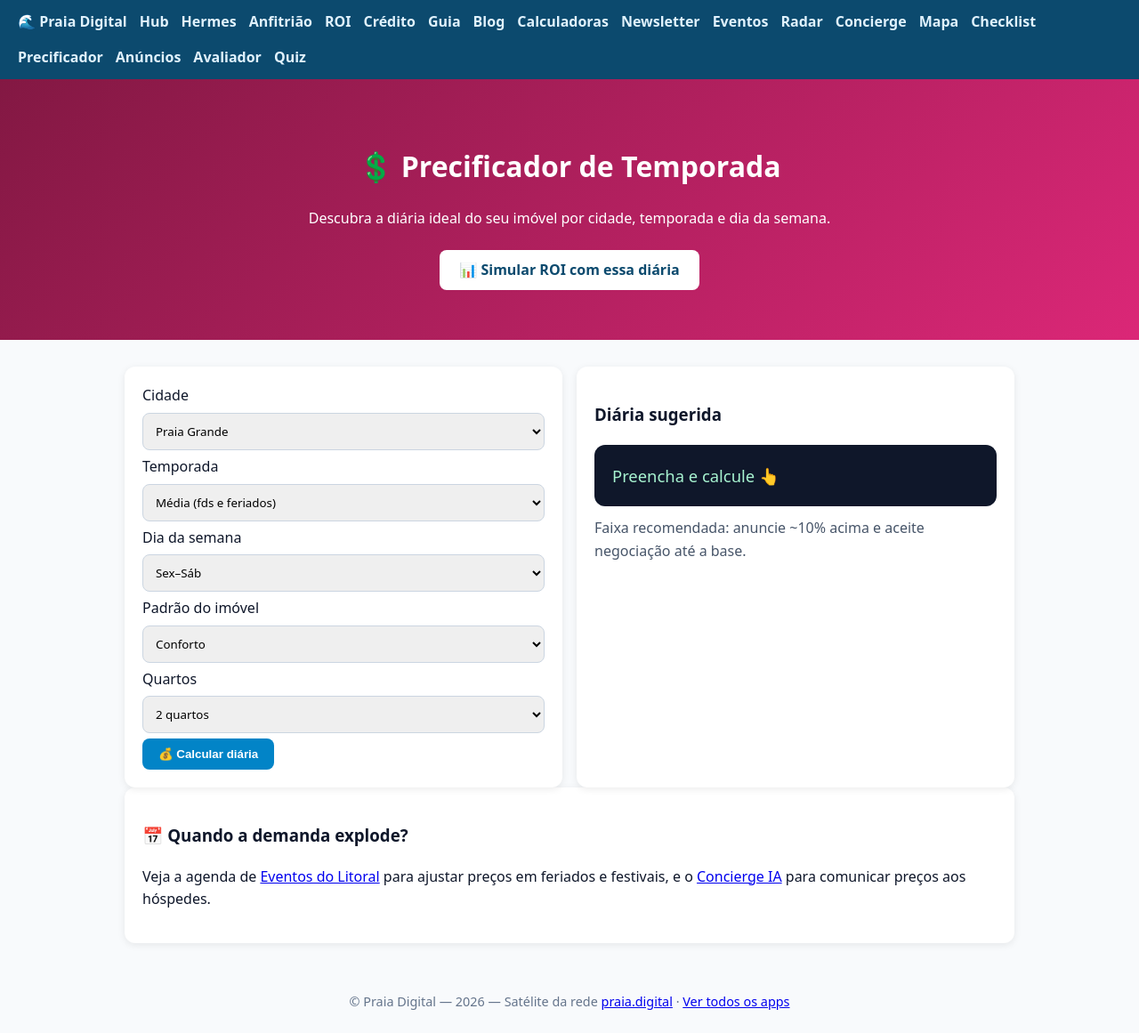
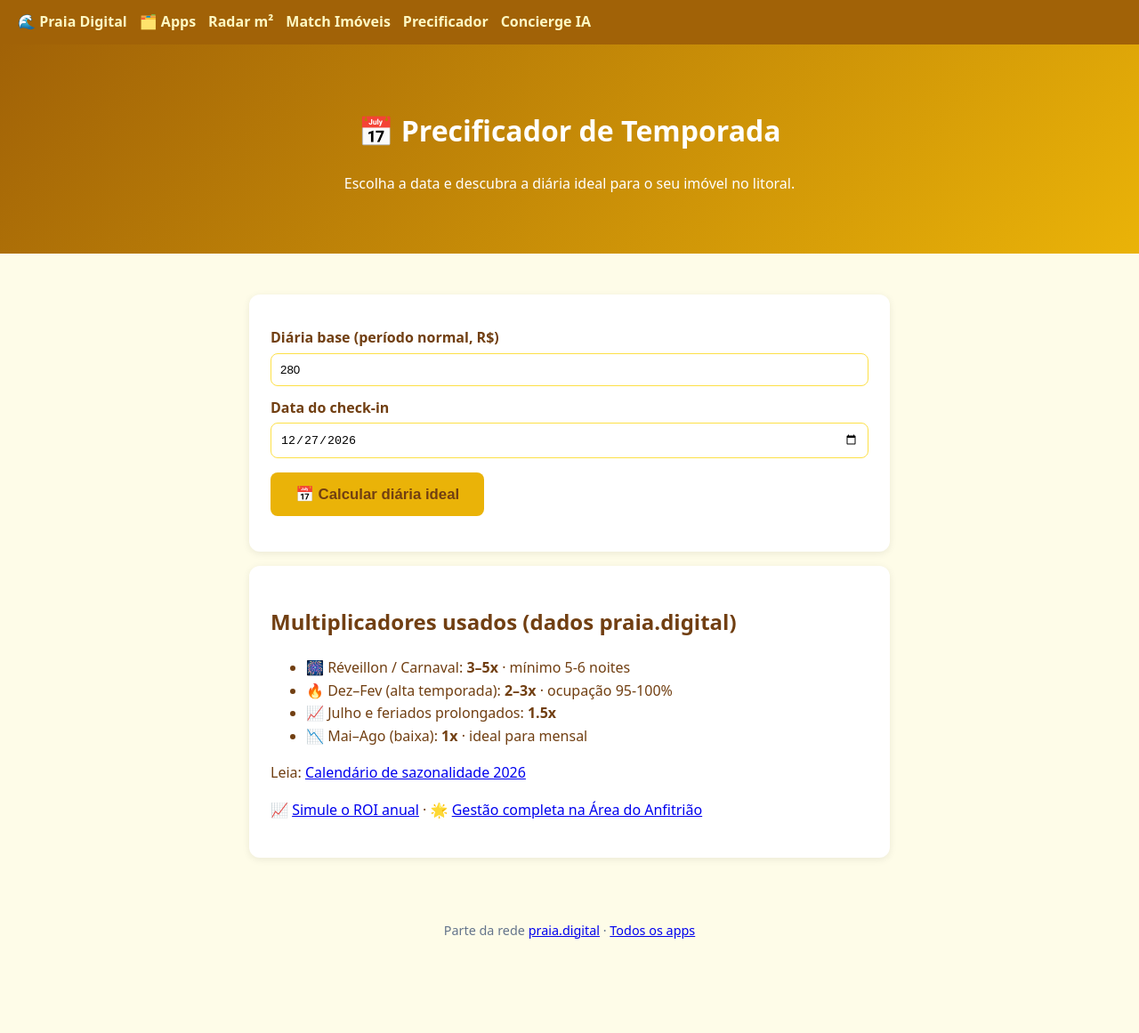
Before and after one commit to praiadigital/precificador-temporada, a plain HTML site: page index.html in a window 1280 px wide. Shown: the whole page at 89% size. After the commit the page ends 1081 px from the top, so only its background shows below. Drawn offline with Linux system fonts and the light colour scheme.

Commit message:
feat: Precificador de Temporada interactive app

```diff
--- a/index.html
+++ b/index.html
@@ -3,64 +3,73 @@
 <head>
 <meta charset="UTF-8">
 <meta name="viewport" content="width=device-width, initial-scale=1.0">
-<title>Precificador de Temporada | Praia Digital</title>
-<meta name="description" content="Diária sugerida para locação de temporada por cidade, temporada, dia da semana e padrão do imóvel. Satélite de praia.digital.">
+<title>Precificador de Temporada — Diária ideal por data no litoral | Praia Digital</title>
+<meta name="description" content="Descubra a diária ideal do seu imóvel de temporada para qualquer data: alta temporada, Carnaval, feriados e baixa temporada no litoral paulista.">
 <style>
-body{font-family:system-ui,-apple-system,sans-serif;margin:0;background:#f8fafc;color:#0f172a;line-height:1.6}
-.hero{background:linear-gradient(135deg,#831843,#db2777);color:#fff;padding:50px 20px;text-align:center}
-.container{max-width:1000px;margin:0 auto;padding:30px 20px}
-.grid{display:grid;grid-template-columns:repeat(auto-fit,minmax(260px,1fr));gap:16px}
-.card{background:#fff;border-radius:12px;padding:20px;box-shadow:0 2px 8px rgba(0,0,0,.08)}
-.cta{display:inline-block;background:#fff;color:#0c4a6e;padding:10px 22px;border-radius:8px;text-decoration:none;font-weight:700;margin:6px}
-button{background:#0284c7;color:#fff;border:none;padding:10px 18px;border-radius:8px;font-weight:700;cursor:pointer}
-input,select,textarea{width:100%;padding:10px;border:1px solid #cbd5e1;border-radius:8px;margin:6px 0;font-family:inherit}
-.resultado{background:#0f172a;color:#a7f3d0;border-radius:12px;padding:20px;font-size:1.15em}
+body{font-family:system-ui,-apple-system,sans-serif;margin:0;background:#fefce8;color:#713f12;line-height:1.6}
+nav{background:#a16207;padding:12px 20px;display:flex;gap:14px;flex-wrap:wrap}
+nav a{color:#fef9c3;text-decoration:none;font-weight:600}
+nav a:hover{color:#fff}
+.hero{background:linear-gradient(135deg,#a16207,#eab308);color:#fff;padding:50px 20px;text-align:center}
+.container{max-width:720px;margin:0 auto;padding:30px 20px}
+.card{background:#fff;border-radius:12px;padding:24px;margin:16px 0;box-shadow:0 2px 8px rgba(0,0,0,.08)}
+label{display:block;margin:12px 0 4px;font-weight:600}
+input,select{width:100%;padding:10px;border:1px solid #fde047;border-radius:8px;box-sizing:border-box}
+button{background:#eab308;color:#713f12;border:0;padding:14px 28px;border-radius:8px;font-size:1.05em;font-weight:700;cursor:pointer;margin-top:16px}
+#res{font-size:1.2em;font-weight:700;color:#a16207;margin-top:16px}
 footer{text-align:center;padding:24px;color:#64748b;font-size:.9em}
 </style>
 </head>
 <body>
-<nav style="background:#0c4a6e;padding:12px 20px;display:flex;gap:14px;flex-wrap:wrap;font-family:system-ui,sans-serif">
-<a style="color:#e0f2fe;text-decoration:none;font-weight:600" href="https://praia.digital/">🌊 Praia Digital</a>
-<a style="color:#e0f2fe;text-decoration:none;font-weight:600" href="https://praiadigital.github.io/apps/">Hub</a>
-<a style="color:#e0f2fe;text-decoration:none;font-weight:600" href="https://praiadigital.github.io/hermes-agents/">Hermes</a>
-<a style="color:#e0f2fe;text-decoration:none;font-weight:600" href="https://praiadigital.github.io/area-anfitriao/">Anfitrião</a>
-<a style="color:#e0f2fe;text-decoration:none;font-weight:600" href="https://praiadigital.github.io/simulador-roi/">ROI</a>
-<a style="color:#e0f2fe;text-decoration:none;font-weight:600" href="https://praiadigital.github.io/simulador-credito/">Crédito</a>
-<a style="color:#e0f2fe;text-decoration:none;font-weight:600" href="https://praiadigital.github.io/guia-litoral/">Guia</a>
-<a style="color:#e0f2fe;text-decoration:none;font-weight:600" href="https://praiadigital.github.io/blog-litoral/">Blog</a>
-<a style="color:#e0f2fe;text-decoration:none;font-weight:600" href="https://praiadigital.github.io/calculadoras/">Calculadoras</a>
-<a style="color:#e0f2fe;text-decoration:none;font-weight:600" href="https://praiadigital.github.io/newsletter-litoral/">Newsletter</a>
-<a style="color:#e0f2fe;text-decoration:none;font-weight:600" href="https://praiadigital.github.io/eventos-litoral/">Eventos</a>
-<a style="color:#e0f2fe;text-decoration:none;font-weight:600" href="https://praiadigital.github.io/radar-precos/">Radar</a>
-<a style="color:#e0f2fe;text-decoration:none;font-weight:600" href="https://praiadigital.github.io/concierge-ia/">Concierge</a>
-<a style="color:#e0f2fe;text-decoration:none;font-weight:600" href="https://praiadigital.github.io/mapa-investidor/">Mapa</a>
-<a style="color:#e0f2fe;text-decoration:none;font-weight:600" href="https://praiadigital.github.io/checklist-anfitriao/">Checklist</a>
-<a style="color:#e0f2fe;text-decoration:none;font-weight:600" href="https://praiadigital.github.io/precificador-temporada/">Precificador</a>
-<a style="color:#e0f2fe;text-decoration:none;font-weight:600" href="https://praiadigital.github.io/gerador-anuncio/">Anúncios</a>
-<a style="color:#e0f2fe;text-decoration:none;font-weight:600" href="https://praiadigital.github.io/avaliador-imovel/">Avaliador</a>
-<a style="color:#e0f2fe;text-decoration:none;font-weight:600" href="https://praiadigital.github.io/quiz-praia-ideal/">Quiz</a>
+<nav>
+<a href="https://praia.digital/">🌊 Praia Digital</a>
+<a href="https://praiadigital.github.io/apps/">🗂️ Apps</a>
+<a href="https://praiadigital.github.io/radar-preco-m2/">Radar m²</a>
+<a href="https://praiadigital.github.io/match-imoveis/">Match Imóveis</a>
+<a href="https://praiadigital.github.io/precificador-temporada/">Precificador</a>
+<a href="https://praiadigital.github.io/concierge-ia/">Concierge IA</a>
 </nav>
-<div class="hero"><h1>💲 Precificador de Temporada</h1><p>Descubra a diária ideal do seu imóvel por cidade, temporada e dia da semana.</p>
-<a class="cta" href="https://praiadigital.github.io/simulador-roi/">📊 Simular ROI com essa diária</a></div>
-<div class="container"><div class="grid">
+<div class="hero">
+<h1>📅 Precificador de Temporada</h1>
+<p>Escolha a data e descubra a diária ideal para o seu imóvel no litoral.</p>
+</div>
+<div class="container">
 <div class="card">
-<label>Cidade</label><select id="cidade"><option value="400">Mongaguá / Itanhaém / Peruíbe</option><option value="500">São Vicente</option><option value="600" selected>Praia Grande</option><option value="750">Santos</option><option value="800">Bertioga</option><option value="900">Guarujá</option></select>
-<label>Temporada</label><select id="temporada"><option value="0.8">Baixa (mar–nov, exceto feriados)</option><option value="1.0" selected>Média (fds e feriados)</option><option value="1.5">Alta (dez–fev)</option><option value="2.2">Réveillon / Carnaval</option></select>
-<label>Dia da semana</label><select id="dia"><option value="1.0">Dom–Qui</option><option value="1.25" selected>Sex–Sáb</option></select>
-<label>Padrão do imóvel</label><select id="padrao"><option value="0.85">Econômico</option><option value="1.0" selected>Conforto</option><option value="1.4">Premium / vista mar</option></select>
-<label>Quartos</label><select id="quartos"><option value="0.85">Studio / 1 quarto</option><option value="1.0" selected>2 quartos</option><option value="1.3">3 quartos</option><option value="1.7">4+ quartos / casa</option></select>
-<button onclick="calc()">💰 Calcular diária</button></div>
-<div class="card"><h3>Diária sugerida</h3><div id="out" class="resultado">Preencha e calcule 👆</div>
-<p style="margin-top:12px;color:#475569">Faixa recomendada: anuncie ~10% acima e aceite negociação até a base.</p></div>
+<label for="base">Diária base (período normal, R$)</label>
+<input id="base" type="number" value="280">
+<label for="data">Data do check-in</label>
+<input id="data" type="date" value="2026-12-27">
+<button onclick="precificar()">📅 Calcular diária ideal</button>
+<div id="res"></div>
 </div>
-<div class="card"><h3>📅 Quando a demanda explode?</h3><p>Veja a agenda de <a href="https://praiadigital.github.io/eventos-litoral/">Eventos do Litoral</a> para ajustar preços em feriados e festivais, e o <a href="https://praiadigital.github.io/concierge-ia/">Concierge IA</a> para comunicar preços aos hóspedes.</p></div>
+<div class="card">
+<h2>Multiplicadores usados (dados praia.digital)</h2>
+<ul>
+<li>🎆 Réveillon / Carnaval: <strong>3–5x</strong> · mínimo 5-6 noites</li>
+<li>🔥 Dez–Fev (alta temporada): <strong>2–3x</strong> · ocupação 95-100%</li>
+<li>📈 Julho e feriados prolongados: <strong>1.5x</strong></li>
+<li>📉 Mai–Ago (baixa): <strong>1x</strong> · ideal para mensal</li>
+</ul>
+<p>Leia: <a href="https://praia.digital/blog/calendario-sazonalidade-baixa-temporada-litoral-2026.html">Calendário de sazonalidade 2026</a></p>
+<p>📈 <a href="https://praiadigital.github.io/simulador-roi/">Simule o ROI anual</a> · 🌟 <a href="https://praiadigital.github.io/area-anfitriao/">Gestão completa na Área do Anfitrião</a></p>
 </div>
+</div>
+<footer>Parte da rede <a href="https://praia.digital/">praia.digital</a> · <a href="https://praiadigital.github.io/apps/">Todos os apps</a></footer>
 <script>
-function calc(){
-const b=+document.getElementById('cidade').value,t=+document.getElementById('temporada').value,d=+document.getElementById('dia').value,p=+document.getElementById('padrao').value,q=+document.getElementById('quartos').value;
-const v=Math.round(b*t*d*p*q/10)*10;
-document.getElementById('out').innerHTML=`R$ ${v.toLocaleString('pt-BR')} <span style="font-size:.7em;opacity:.7">/ noite</span><br><span style="font-size:.75em;opacity:.8">Faixa: R$ ${(v*0.9|0).toLocaleString('pt-BR')} – R$ ${(v*1.1|0).toLocaleString('pt-BR')}</span>`;}
+function precificar(){
+const b=parseFloat(document.getElementById('base').value)||0;
+const ds=document.getElementById('data').value;
+if(!ds){return;}
+const d=new Date(ds+'T12:00:00'), m=d.getMonth()+1, dia=d.getDate();
+let mult=1,label='📉 Baixa temporada';
+if(m==12&&dia>=20||m==1){mult=3;label='🔥 Alta temporada (fim de ano)';}
+else if(m==2){mult=2.5;label='🔥 Fevereiro / Carnaval';}
+else if(m==7){mult=1.5;label='📈 Férias de julho';}
+else if(m>=3&&m<=5){mult=1.2;label='📈 Média temporada';}
+if((m==12&&dia>=26)||(m==2&&dia>=10&&dia<=18))mult=4;
+const v=b*mult;
+document.getElementById('res').innerHTML=`${label}: diária sugerida de <strong>R$ ${v.toLocaleString('pt-BR',{maximumFractionDigits:0})}</strong> (${mult}x a base)`;
+}
 </script>
-<footer>© Praia Digital — 2026 — Satélite da rede <a href="https://praia.digital">praia.digital</a> · <a href="https://praiadigital.github.io/apps/">Ver todos os apps</a></footer>
 </body>
 </html>
```
